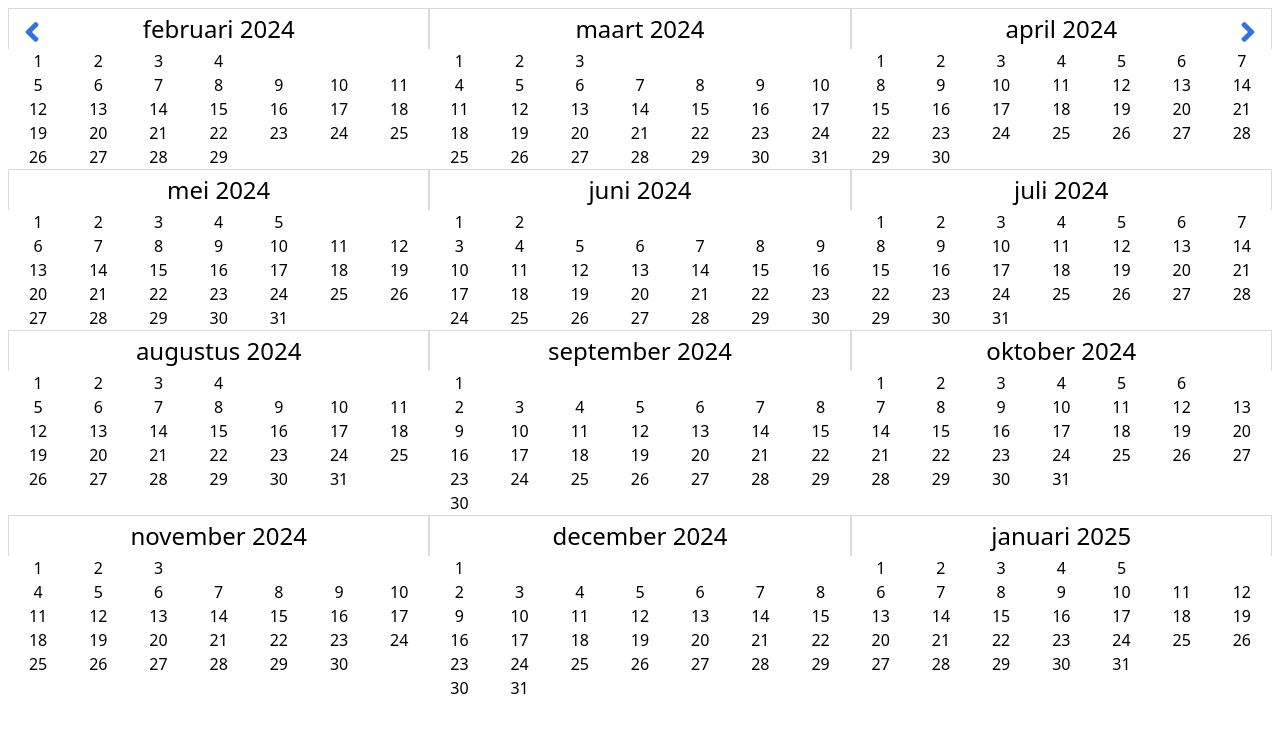
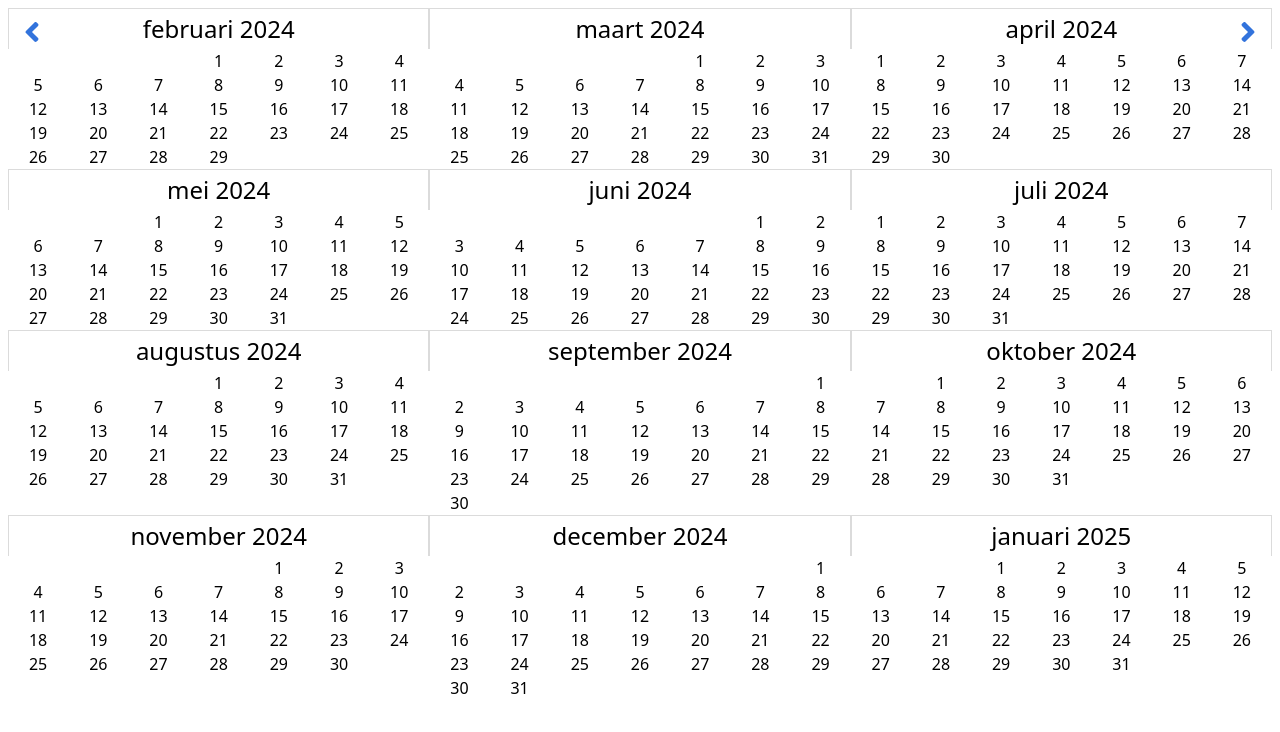
Before and after one commit to helpermedia/helper-react-calendar, a React (Vite) app: page / in a window 1280 px wide. Shown: the top 732 px of the page. Built offline with nearby package versions, Linux system fonts and the light colour scheme.

Commit message:
Add empty days to begin and end of month

```diff
--- a/src/components/Week.tsx
+++ b/src/components/Week.tsx
@@ -12,13 +12,33 @@ export default function Month({
   locale
 }: Props): React.ReactElement {
 
+  // Add empty days to the beginning of end the week
+  const emptyDays = (position: string) => {
+    const emptyDays = []
+    let numberOfDays = 0
+    if (position === 'begin') {
+      numberOfDays = week.days[0].dayOfTheWeek - 1
+    }
+    else {
+      numberOfDays = 7 - week.days[week.days.length - 1].dayOfTheWeek
+    }
+    for (let i = 0; i < numberOfDays; i++) {
+      emptyDays.push(<div key={i + 1} className="cal-day empty"></div>)
+    }
+    return emptyDays
+  }
+
   return (
     <div className={`cal-week week-${week.weekNumber}`}>
+      {emptyDays('begin')}
+
       {week.days.map(day => (
-        <div key={day.date.toString()} className="cal-day">
+        <div key={day.dayOfTheWeek} className="cal-day">
           {format(day.date, 'd', { locale: locale })}
         </div>
       ))}
+
+      {emptyDays('end')}
     </div>
   )
 }
```
